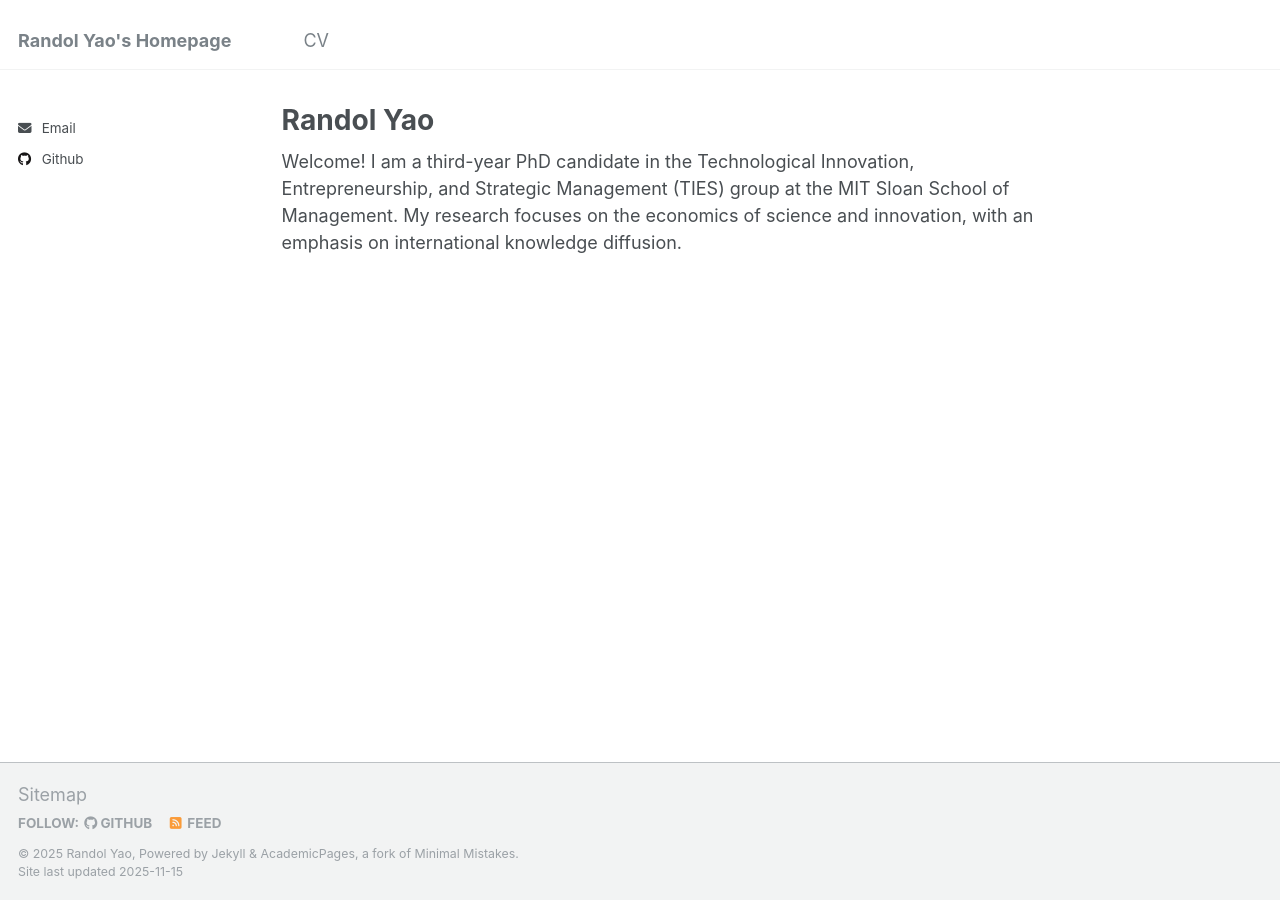
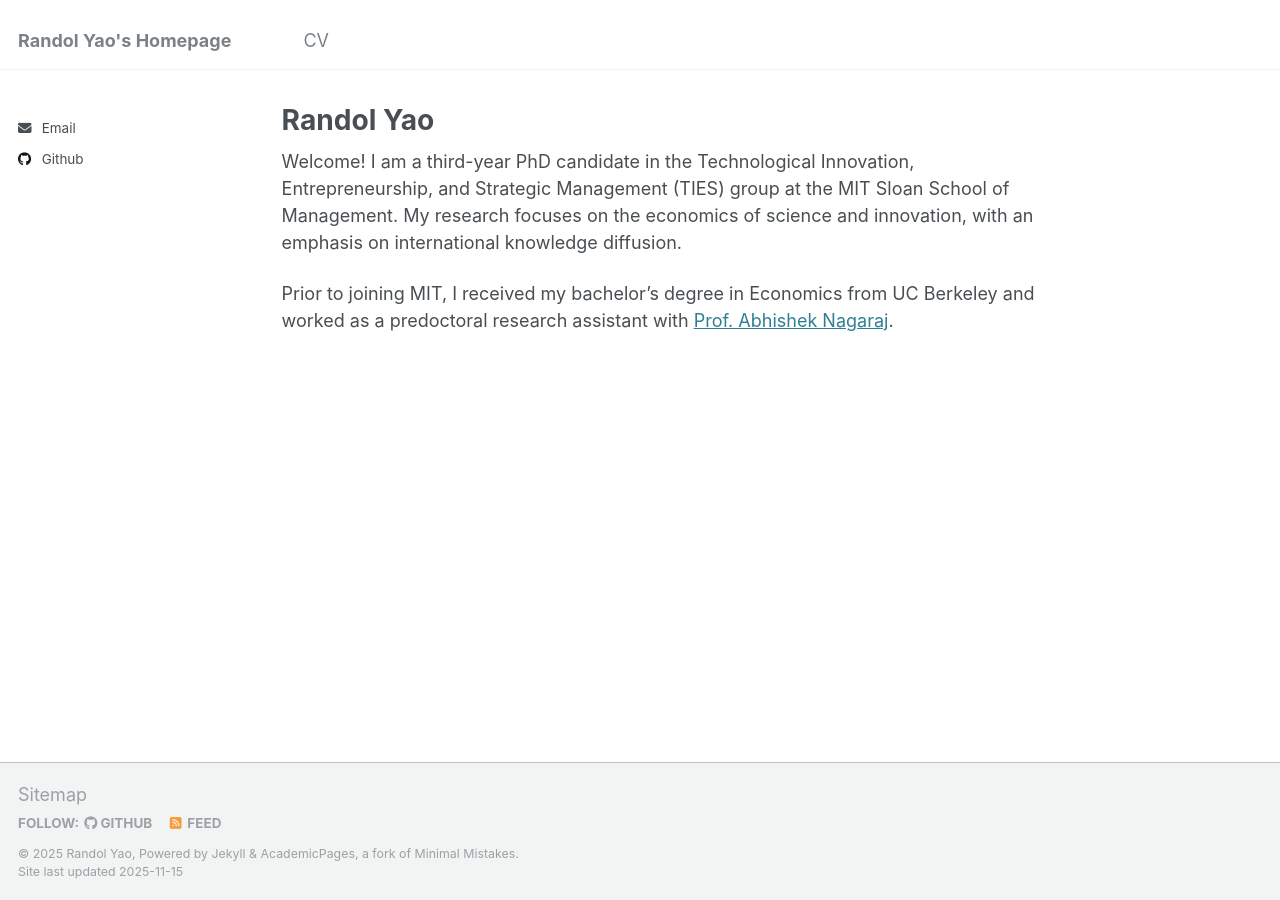
Before and after one commit to hyyao223/hyyao223.github.io, a Jekyll site: the page built from _pages/about.md, in a window 1280 px wide. Built offline with Jekyll 4.4.1, drawn with Linux system fonts in a browser that asks for light colours.

Commit message:
Update about.md

```diff
--- a/_pages/about.md
+++ b/_pages/about.md
@@ -8,3 +8,5 @@ redirect_from:
 ---
 
 Welcome! I am a third-year PhD candidate in the Technological Innovation, Entrepreneurship, and Strategic Management (TIES) group at the MIT Sloan School of Management. My research focuses on the economics of science and innovation, with an emphasis on international knowledge diffusion.
+
+Prior to joining MIT, I received my bachelor’s degree in Economics from UC Berkeley and worked as a predoctoral research assistant with [Prof. Abhishek Nagaraj](https://www.abhishekn.com/).
```
